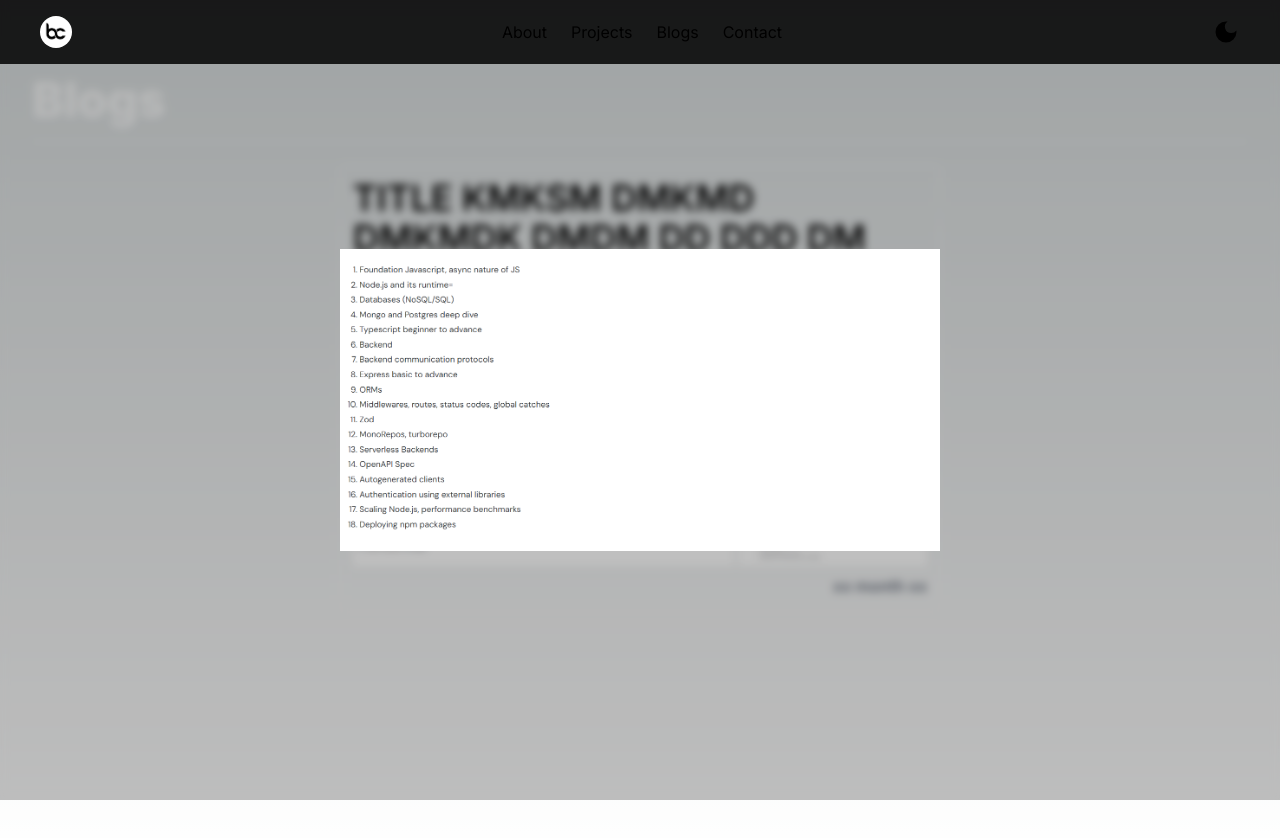
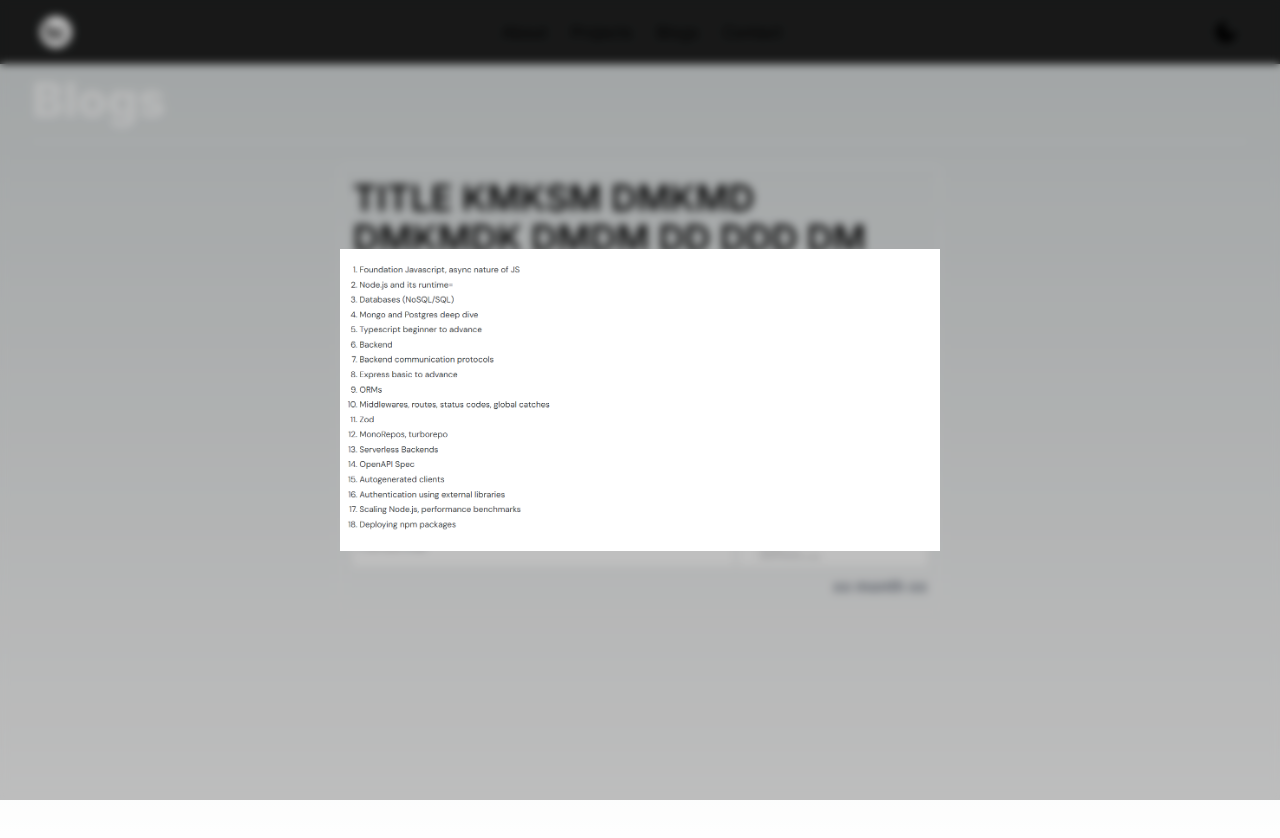
Before and after one commit to Bhavesh-0909/portfolio, a Next.js app: page /blog in a window 1280 px wide. Both pictures are taken after a click on the picture 543 px from the left and 455 px from the top of the page. Shown: the top 838 px of the page. Built offline with nearby package versions, Linux system fonts and the light colour scheme.

Commit message:
navbar hidded

```diff
--- a/src/components/Model.tsx
+++ b/src/components/Model.tsx
@@ -21,7 +21,7 @@ function Model({isVisible, data, onClose}:ModelProps) {
     <div
     id='wrapper'
     onClick={handleClose}
-    className='w-screen h-screen p-5 fixed inset-0 bg-black/25 backdrop-blur-sm flex justify-center items-center'>
+    className='w-screen h-screen p-5 fixed inset-0 z-[102] bg-black/25 backdrop-blur-sm flex justify-center items-center'>
         <div
         className='md:w-[600px] w-full bg-white'>
             <Image src={data.link} alt={data.link} width={700} height={475}/>
```
